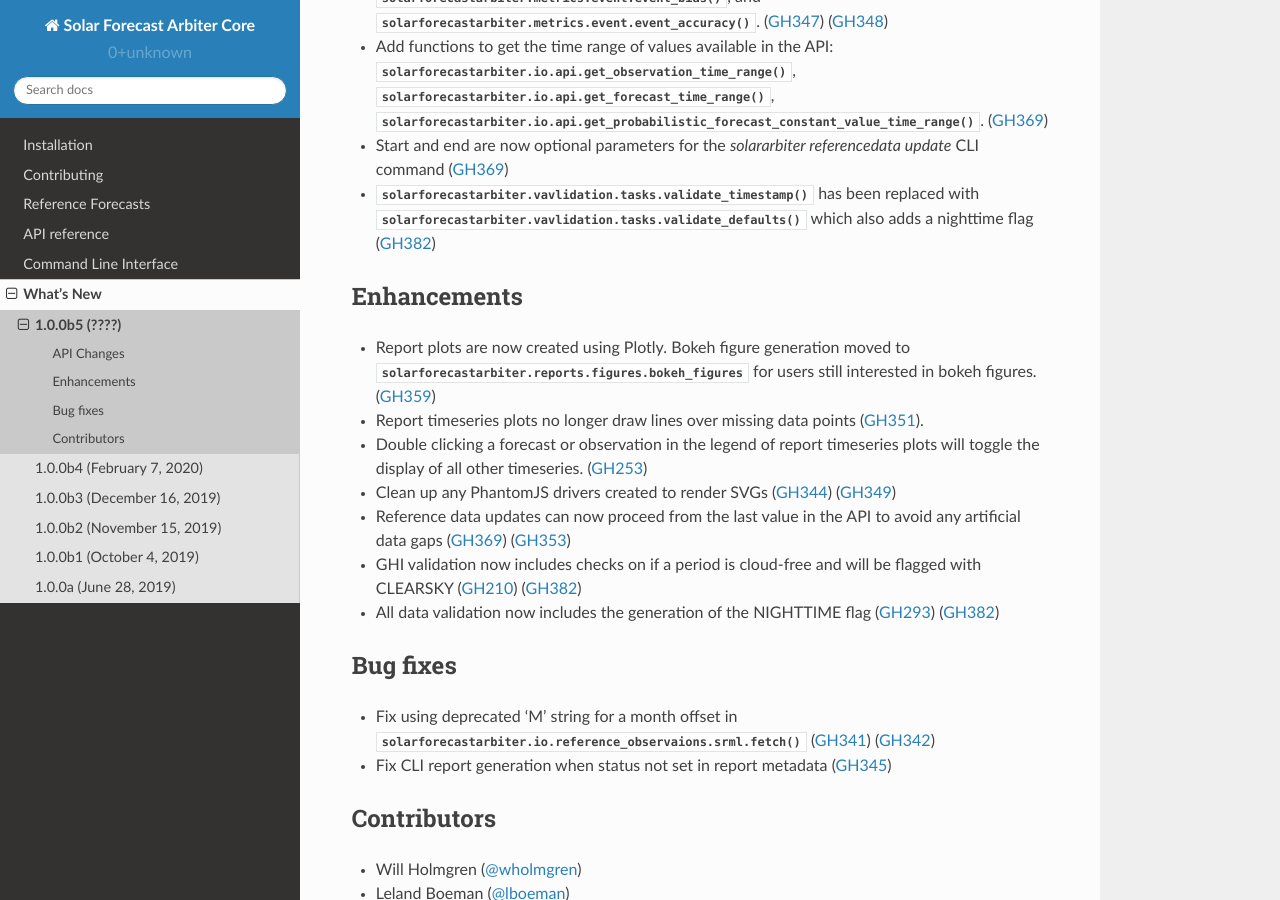
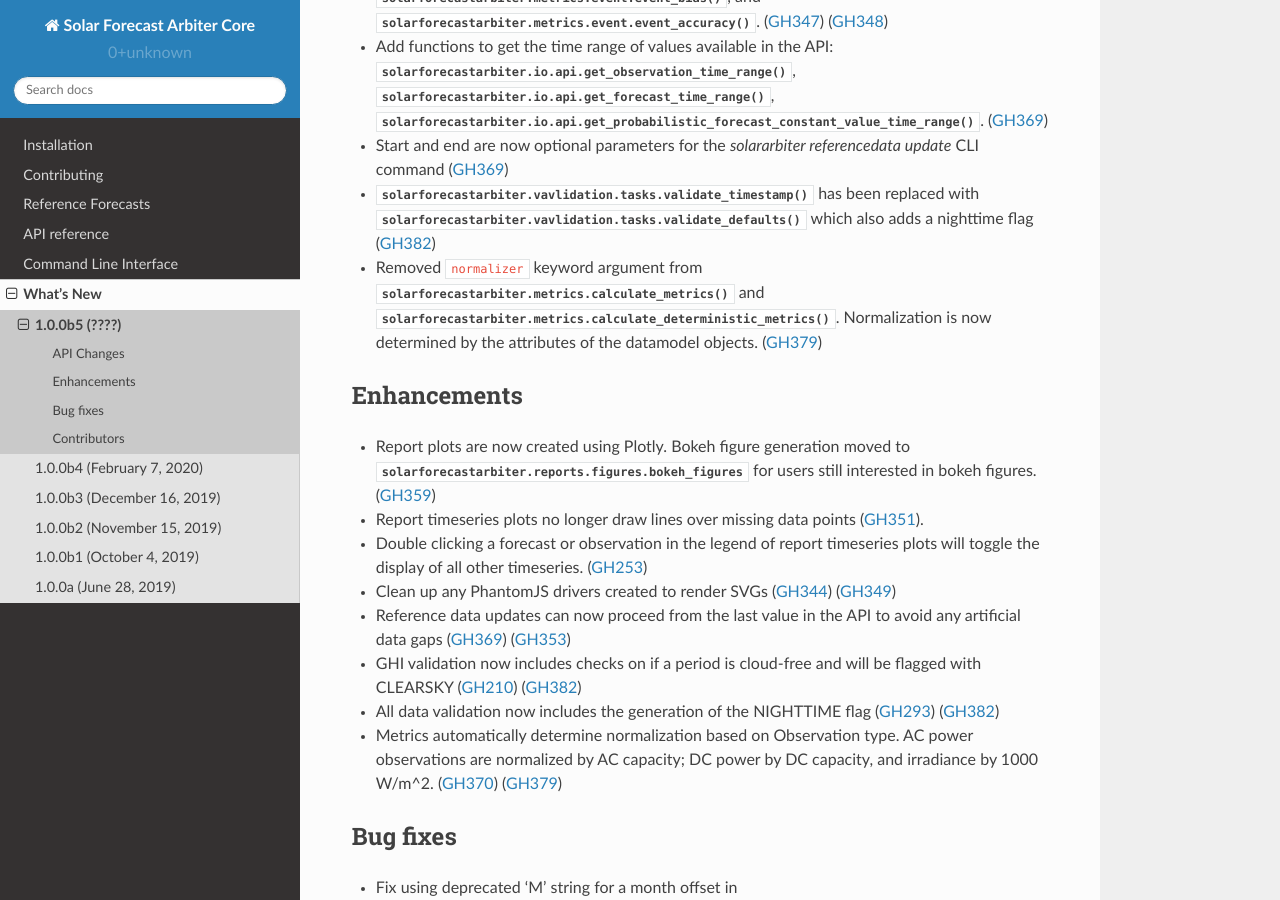
Before and after one commit to SolarArbiter/solarforecastarbiter-core, a Sphinx documentation site: the page built from docs/source/whatsnew/1.0.0b5.rst, in a window 1280 px wide and 900 px high, scrolled down 551 px. Built offline with Sphinx 7.4.7 and the Read the Docs theme 2.0.0, drawn with Linux system fonts in a browser that asks for light colours.

Commit message:
well, mostly the datamodel objects

```diff
--- a/docs/source/whatsnew/1.0.0b5.rst
+++ b/docs/source/whatsnew/1.0.0b5.rst
@@ -33,6 +33,11 @@ API Changes
   replaced with
   :py:func:`solarforecastarbiter.vavlidation.tasks.validate_defaults` which
   also adds a nighttime flag (:pull:`382`)
+* Removed ``normalizer`` keyword argument from
+  :py:func:`solarforecastarbiter.metrics.calculate_metrics` and
+  :py:func:`solarforecastarbiter.metrics.calculate_deterministic_metrics`.
+  Normalization is now determined by the attributes of the datamodel objects.
+  (:pull:`379`)
 
 Enhancements
 ~~~~~~~~~~~~
@@ -51,6 +56,9 @@ Enhancements
   flagged with CLEARSKY (:issue:`210`) (:pull:`382`)
 * All data validation now includes the generation of the NIGHTTIME flag
   (:issue:`293`) (:pull:`382`)
+* Metrics automatically determine normalization based on Observation type.
+  AC power observations are normalized by AC capacity; DC power by DC
+  capacity, and irradiance by 1000 W/m^2. (:issue:`370`) (:pull:`379`)
 
 Bug fixes
 ~~~~~~~~~
```
